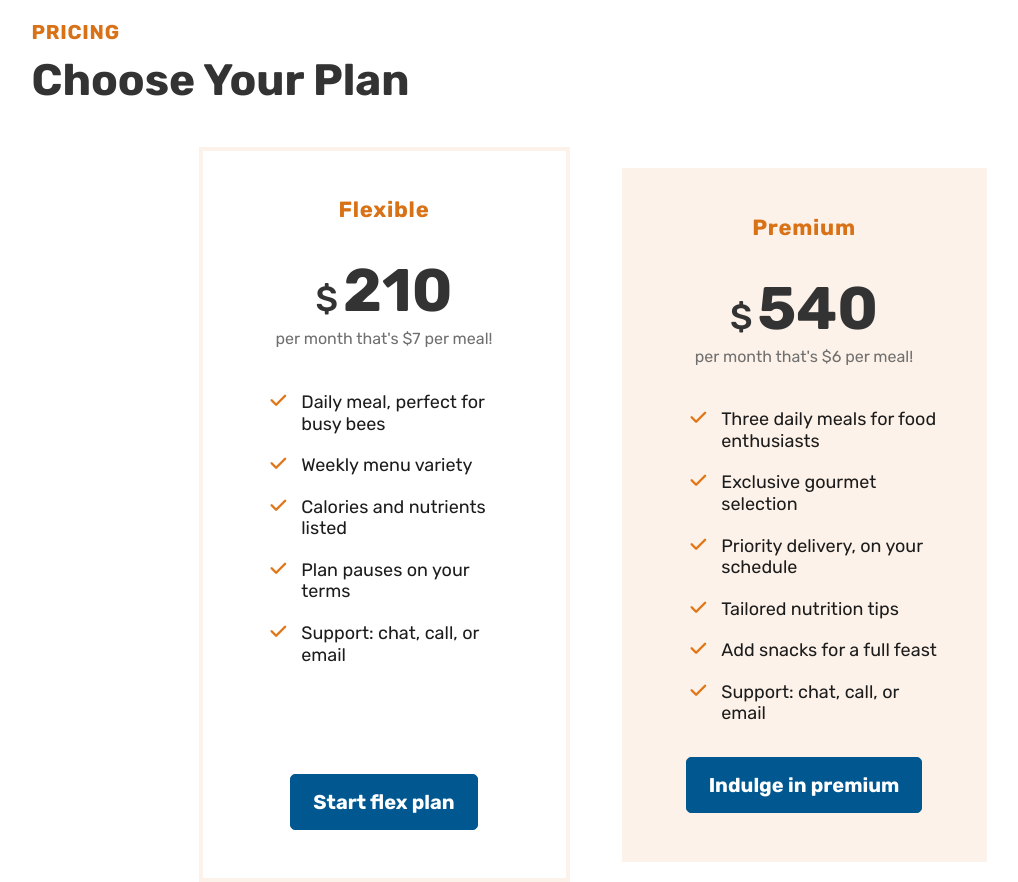
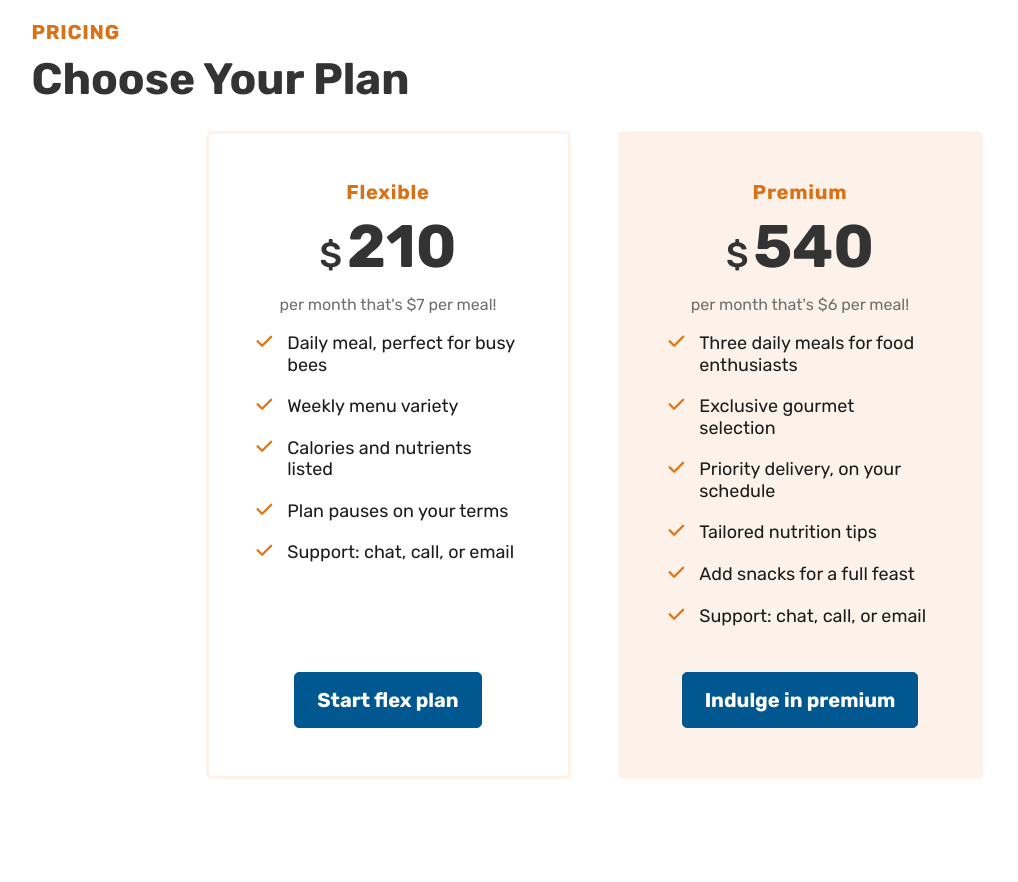
Before and after one commit to SarahVanT/OmnifoodRevision, a website: page index.html in a window 1280 px wide. Shown: the part 4480-5362 px from the top of the page, without its empty margins (46-1064 px from the left). Drawn offline with nearby package versions, Linux system fonts and the light colour scheme.

Commit message:
Fixed pricing plans

```diff
--- a/index.html
+++ b/index.html
@@ -209,9 +209,9 @@
           </h2>
           <div class="col-12">
             <div
-              class="row d-flex flex-column flex-md-row justify-content-center align-items-center align-items-stretch gap-md"
+              class="row d-flex flex-column flex-lg-row justify-content-center align-items-center align-items-stretch gap-md"
             >
-              <div class="col-12 col-md-3 icon-group">
+              <div class="col-12 col-lg-3 icon-group">
                 <div class="icon-container">
                   <i
                     class="fa-solid fa-infinity icon"
@@ -225,7 +225,7 @@
                 </p>
               </div>
 
-              <div class="col-12 col-md-3 icon-group">
+              <div class="col-12 col-lg-3 icon-group">
                 <div class="icon-container">
                   <i
                     class="fa-solid fa-utensils icon"
@@ -466,32 +466,26 @@
           </div>
         </div>
       </section>
-      <!-- Pricing -->
       <section class="section-pricing">
-        <div class="container col-12 mb-md mt-xxl mt-lg-huge">
-          <h2 class="text-uppercase mb-xs subheading">Pricing</h2>
-          <h2 class="text-start mb-lg mb-md-xl heading-secondary">
-            Choose Your Plan
-          </h2>
-          <div
-            class="row d-flex flex-lg-row align-items-center justify-content-center gap-md gap-lg-lg"
-          >
-            <!-- Cards now inside a single .row -->
-            <div class="col-12 col-lg-4 d-flex align-items-stretch">
-              <div class="card card-plan flexible">
-                <div class="card-body">
-                  <h3
-                    class="card-title card-plan-title mb-lg subheading text-center"
-                  >
+        <div class="container">
+          <h2 class="text-uppercase mb-4 subheading">Pricing</h2>
+          <h2 class="text-start mb-5">Choose Your Plan</h2>
+          <div class="row justify-content-center align-items-stretch gap-md">
+            <!-- Flexible Plan Card -->
+            <div class="col-10 col-md-6 col-lg-4 mb-4">
+              <div class="card card-plan h-100">
+                <div class="card-body d-flex flex-column">
+                  <h3 class="card-title mb-4 text-center subheading">
                     Flexible
                   </h3>
-                  <h3 class="card-plan-price text-center heading-tertiary">
+                  <h3 class="card-plan-price text-center mb-4">
                     <span>$</span>210
                   </h3>
-                  <p class="text-center card-plan-subtext mb-lg">
+                  <p class="card-plan-subtext text-center mb-4">
                     per month that's $7 per meal!
                   </p>
-                  <ul class="features-list mb-md">
+                  <!-- Add your list items here -->
+                  <ul class="features-list list-unstyled mb-md">
                     <li class="list-item">
                       <i class="fa-solid fa-check" style="color: #e17617"></i
                       >Daily meal, perfect for busy bees
@@ -519,30 +513,30 @@
                       <i class="fa-solid fa-check" style="color: #e17617"></i>
                     </li>
                   </ul>
-                  <div class="d-flex justify-content-center">
-                    <a href="#how" class="btn btn-primary btn-lg"
-                      >Start flex plan
-                    </a>
+                  <div class="mt-auto text-center">
+                    <a href="#" class="btn btn-primary btn-lg"
+                      >Start flex plan</a
+                    >
                   </div>
                 </div>
               </div>
             </div>
 
-            <div class="col-12 col-lg-4 d-flex align-items-stretch">
-              <div class="card card-plan premium">
-                <div class="card-body">
-                  <h3
-                    class="card-title card-plan-title mb-lg subheading text-center"
-                  >
+            <!-- Premium Plan Card -->
+            <div class="col-10 col-md-6 col-lg-4 mb-4">
+              <div class="card card-plan h-100 premium">
+                <div class="card-body d-flex flex-column">
+                  <h3 class="card-title mb-4 text-center subheading">
                     Premium
                   </h3>
-                  <h3 class="card-plan-price text-center heading-tertiary">
+                  <h3 class="card-plan-price text-center mb-4">
                     <span>$</span>540
                   </h3>
-                  <p class="text-center card-plan-subtext mb-lg">
+                  <p class="card-plan-subtext text-center mb-4">
                     per month that's $6 per meal!
                   </p>
-                  <ul class="features-list mb-md">
+                  <!-- Add your list items here -->
+                  <ul class="features-list mb-md list-unstyled">
                     <li class="list-item">
                       <i class="fa-solid fa-check" style="color: #e17617"></i
                       >Three daily meals for food enthusiasts
@@ -568,10 +562,10 @@
                       >Support: chat, call, or email
                     </li>
                   </ul>
-                  <div class="d-flex justify-content-center">
-                    <a href="#how" class="btn btn-primary btn-lg"
-                      >Indulge in premium
-                    </a>
+                  <div class="mt-auto text-center">
+                    <a href="#" class="btn btn-primary btn-lg"
+                      >Indulge in premium</a
+                    >
                   </div>
                 </div>
               </div>
--- a/styles/custom/_base.scss
+++ b/styles/custom/_base.scss
@@ -21,6 +21,11 @@ body {
   line-height: 1;
   font-weight: 400;
   color: $body-color;
+}
+
+html,
+body {
+  overflow-x: hidden;
 }
 
 .skip-main {
--- a/styles/layouts/_homepage.scss
+++ b/styles/layouts/_homepage.scss
@@ -91,7 +91,7 @@
 .card {
   padding: 2rem;
   gap: 2rem;
-  border-color: #fdf2e9;
+  border: 1px solid #fdf2e9;
   box-shadow: 0 2.4rem 4.8rem 0 rgba(0, 0, 0, 0.075);
   transition: all 0.4s;
   &:hover {
@@ -205,16 +205,13 @@ blockquote {
   background: #fdf2e9;
 }
 
-.flexible {
-  outline: 3.5px solid #fdf2e9;
-}
-
 .card-plan {
   padding: 4.8rem;
-  border-radius: 0;
+  border-radius: 6px;
   box-shadow: none;
+  border: 3px solid #fdf2e9;
   @include sm-phone {
-    padding: 2rem;
+    padding: 3rem;
   }
   &:hover {
     transform: none;
```
Also changed, not shown: css/styles.css, 1 other file.
